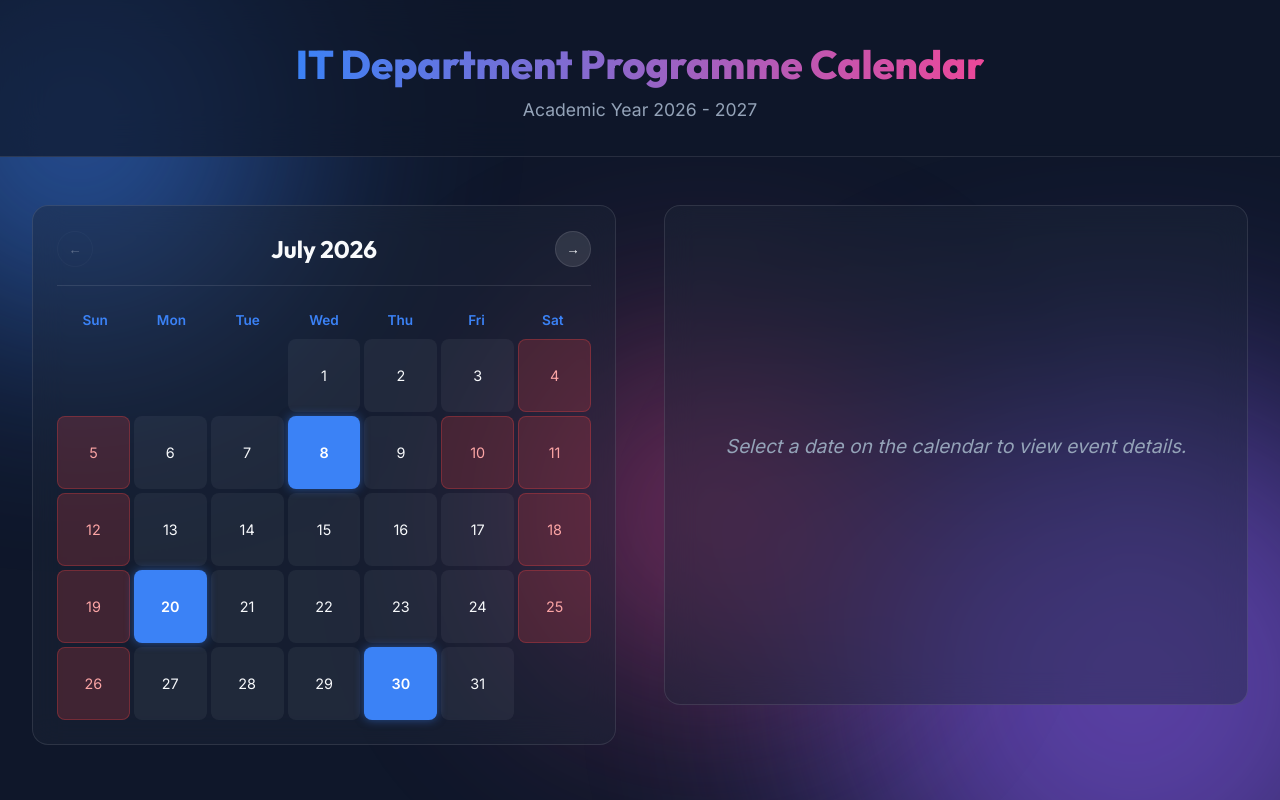
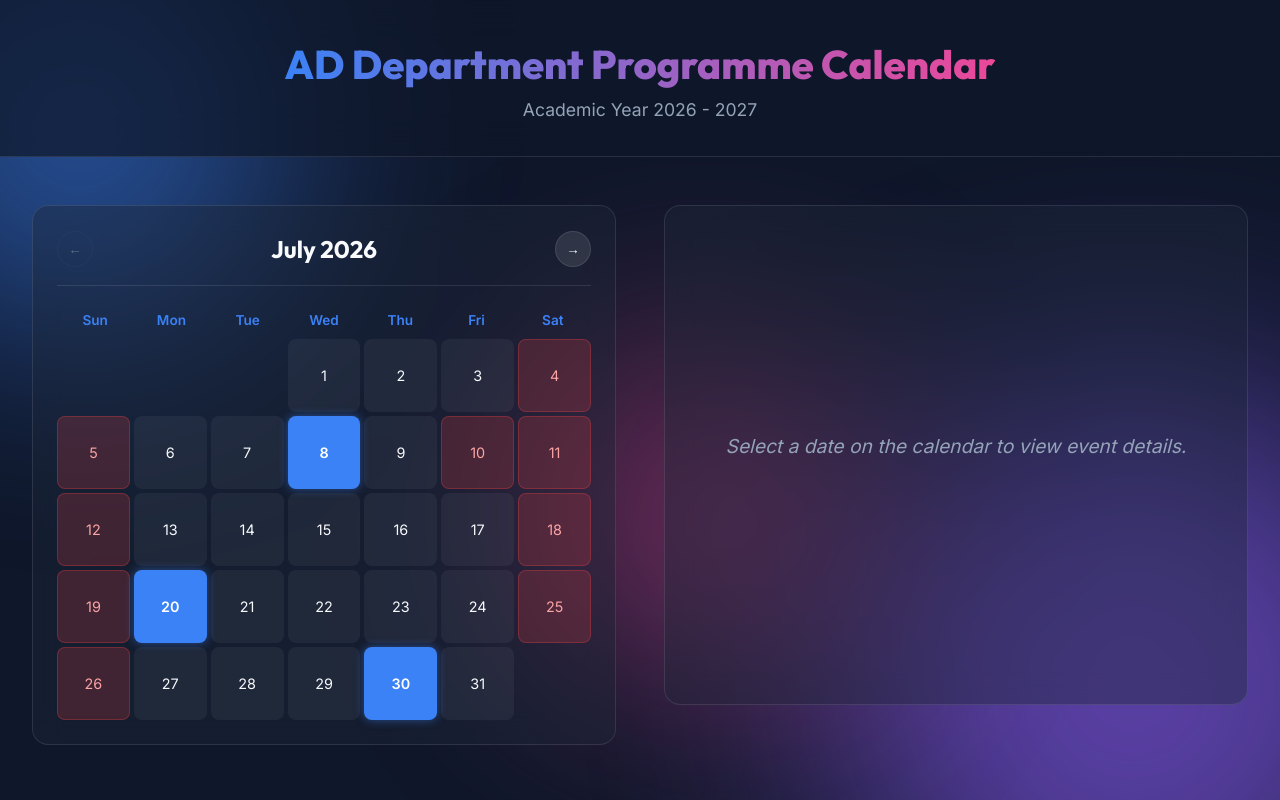
Before and after one commit to AbelAnil/init-calender, a plain HTML site: page index.html in a window 1280 px wide. Drawn offline with Linux system fonts and the light colour scheme.

Commit message:
Update index.html

```diff
--- a/index.html
+++ b/index.html
@@ -18,7 +18,7 @@
 
     <header class="glass-header">
         <div class="header-content">
-            <h1>IT Department Programme Calendar</h1>
+            <h1>AD Department Programme Calendar</h1>
             <p>Academic Year 2026 - 2027</p>
         </div>
 
```
